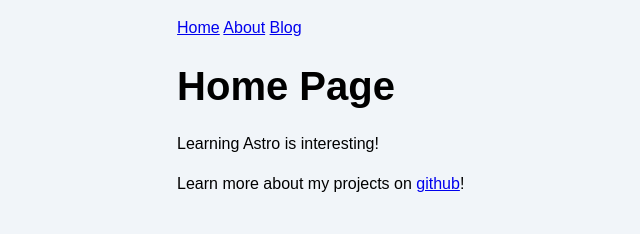
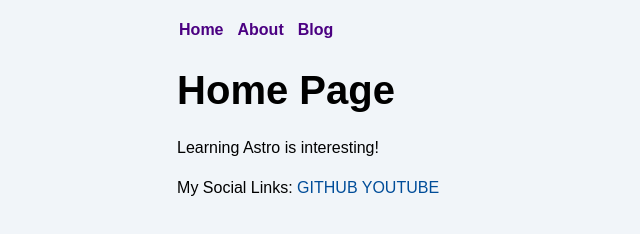
Before and after one commit to RoboXGamer/astro-blog-test, an Astro site: page / in a window 1280 px wide. Shown: the whole page, without its empty margins (123-763 px from the left). Built offline with nearby package versions, Linux system fonts and the light colour scheme; Astro itself is replaced by a stand-in of ours.

Commit message:
Add Navigation Styling + Create Social Component

```diff
--- a/src/components/Footer.astro
+++ b/src/components/Footer.astro
@@ -1,14 +1,9 @@
 ---
-const platform = "github";
-const username = "roboxgamer";
+import Social from "../components/Social.astro";
 ---
 
 <footer>
-  <p>
-    Learn more about my projects on <a
-      target="_blank"
-      rel="noopener noreferrer"
-      href={`https://www.${platform}.com/${username}`}>{platform}</a
-    >!
-  </p>
+  <span>My Social Links:</span>
+  <Social platform="github" username="roboxgamer" />
+  <Social platform="youtube" username="@roboxgamer52" />
 </footer>
--- a/src/components/Navigation.astro
+++ b/src/components/Navigation.astro
@@ -3,3 +3,20 @@
   <a href="/about/">About</a>
   <a href="/blog/">Blog</a>
 </nav>
+
+<style>
+  a {
+    text-decoration: none;
+    color: indigo;
+    display: block;
+    font-weight: bold;
+    border: 2px solid transparent;
+  }
+  a:hover {
+    border-bottom: 2px solid indigo;
+  }
+  nav {
+    display: flex;
+    gap: 10px;
+  }
+</style>
--- /dev/null
+++ b/src/components/Social.astro
@@ -0,0 +1,16 @@
+---
+const { platform, username } = Astro.props;
+---
+
+<a
+  href={`http://www.${platform}.com/${username}`}
+  target="_blank"
+  rel="noopener noreferrer">{platform.toUpperCase()}</a
+>
+
+<style>
+  a {
+    text-decoration: none;
+    color: hsl(210, 100%, 30%);
+  }
+</style>
```
